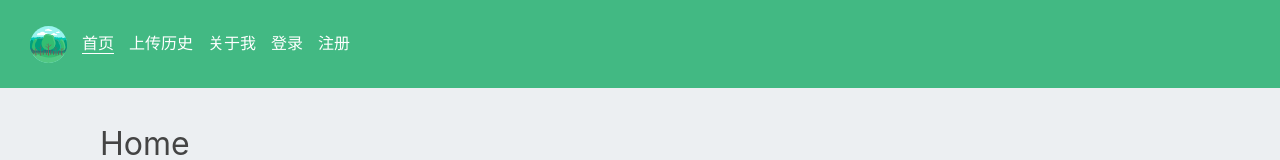
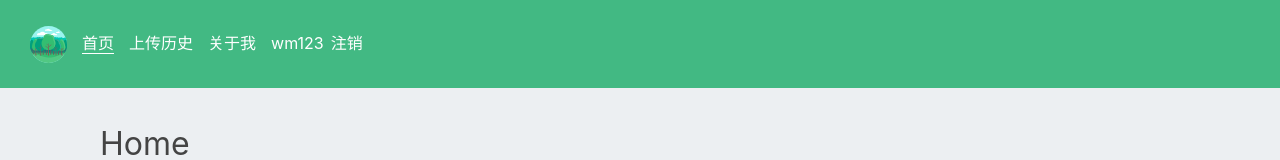
Before and after one commit to lemon1007/forest-images, a React app: page / in a window 1280 px wide. Shown: the top 160 px of the page. Built offline with nearby package versions, Linux system fonts and the light colour scheme.

Commit message:
模拟测试登录注销页面展示

```diff
--- a/src/components/Header.js
+++ b/src/components/Header.js
@@ -1,4 +1,4 @@
-import React from 'react';
+import React, {useState} from 'react';
 import LogoUrl from '../icon/logo.svg';
 import {NavLink} from 'react-router-dom';
 import styled from 'styled-components';
@@ -21,8 +21,18 @@ const StyledLink = styled(NavLink)`
     border-bottom: 1px solid white;
   }
 `;
+const Login = styled.span``;
+
+const LoginName = styled.span`
+  margin-left: 15px;
+`
+const LogOutLink=styled.span`
+  margin-left: 7px;
+`
 
 function Component() {
+  const [isLogin, setIsLogin] = useState(true);
+
   return (
     <Header>
       <Logo src={LogoUrl} alt="forest"/>
@@ -30,8 +40,18 @@ function Component() {
         <StyledLink to="/" activeclassname="active" exact="true">首页</StyledLink>
         <StyledLink to="/history" activeclassname="active">上传历史</StyledLink>
         <StyledLink to="/about" activeclassname="active">关于我</StyledLink>
-        <StyledLink to="/login" activeclassname="active">登录</StyledLink>
-        <StyledLink to="/register" activeclassname="active">注册</StyledLink>
+        <Login>
+          {
+            isLogin ? <>
+                <LoginName>wm123<LogOutLink to="/register">注销</LogOutLink></LoginName>
+
+              </> :
+              <>
+              <StyledLink to="/register" activeclassname="active">注册</StyledLink>
+              <StyledLink to="/login" activeclassname="active">登录</StyledLink>
+            </>
+          }
+        </Login>
       </nav>
     </Header>
   );
```
Also changed, not shown: package.json (+7 -1 lines), 1 other file (tests, documents, lock files or other folders).
